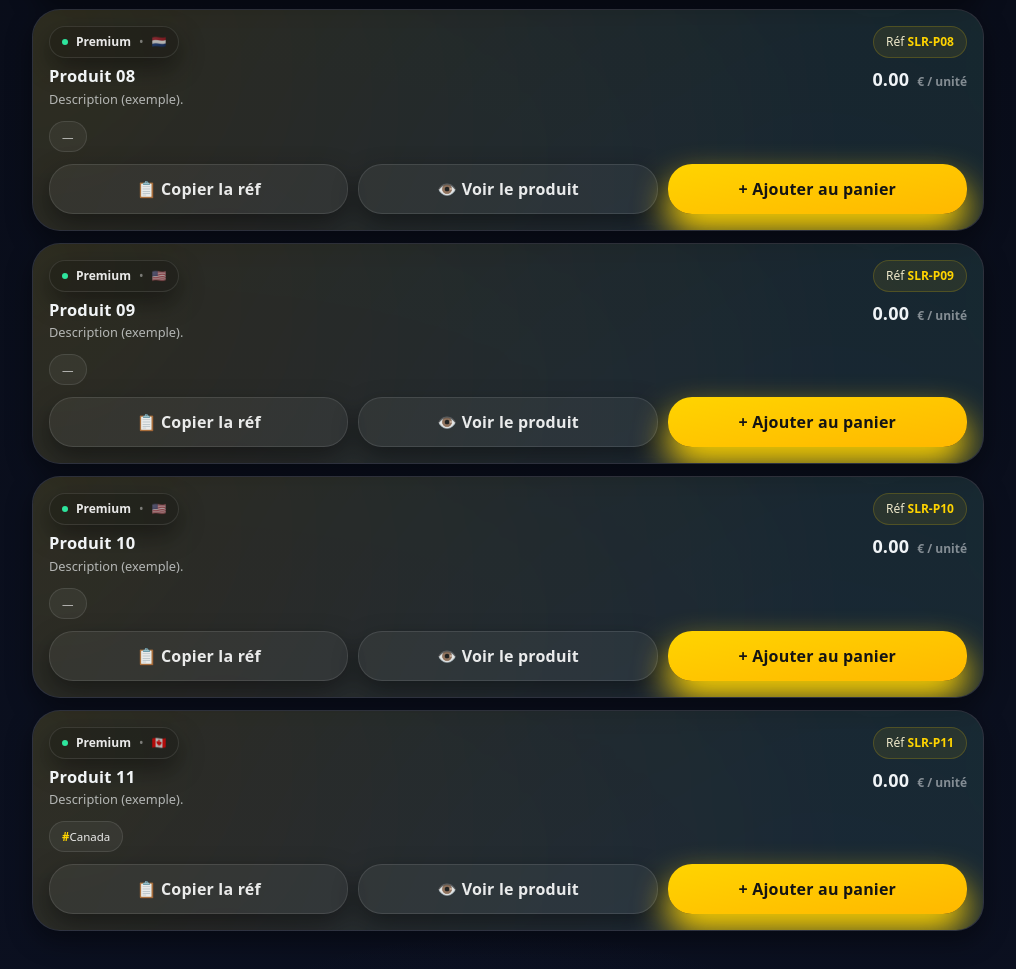
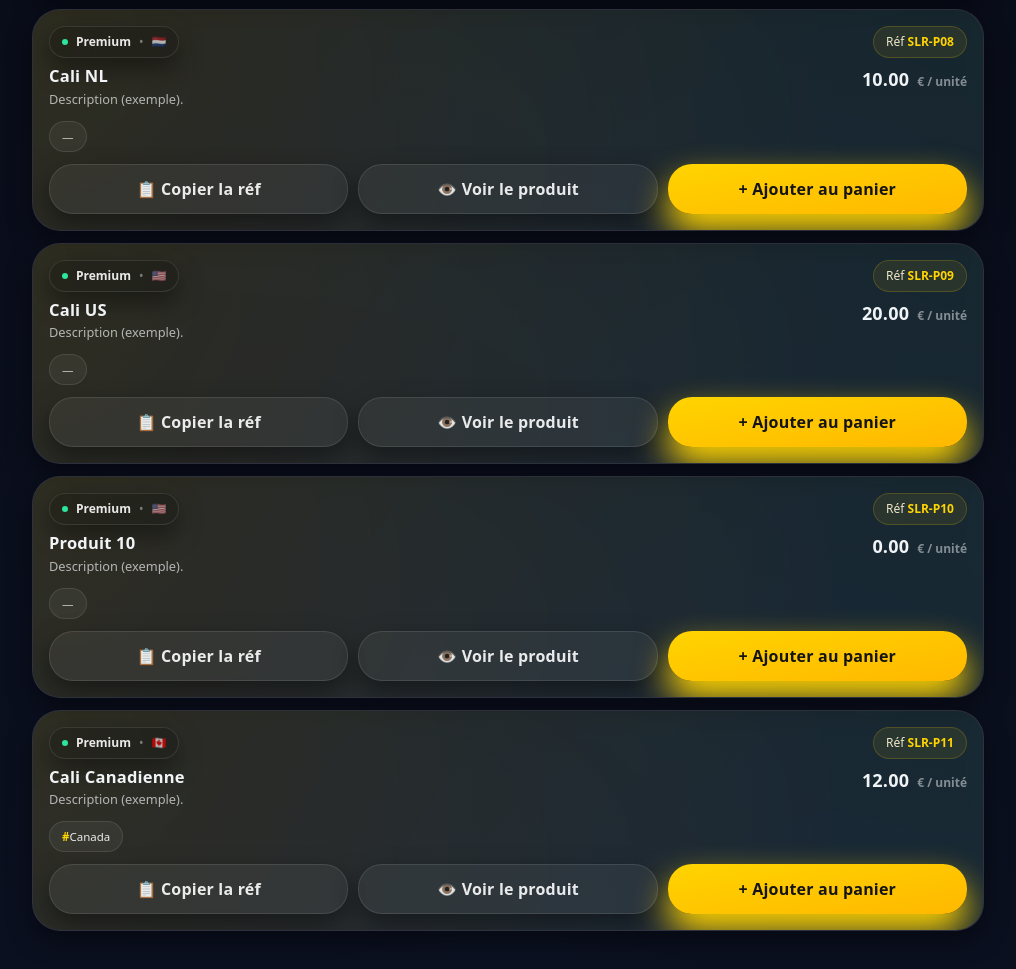
Before and after one commit to DorianOpsProject/slrboost-bot, a website: page app.html in a window 1280 px wide. Shown: the part 2074-3043 px from the top of the page, without its empty margins (132-1148 px from the left). Drawn offline with nearby package versions, Linux system fonts and the light colour scheme.

Commit message:
Update app.html

```diff
--- a/app.html
+++ b/app.html
@@ -385,7 +385,7 @@
     price:10.00,
     desc:"Description (exemple).",
     tags:["Nouveau"],
-    media:{ type:"image", src:"https://images.unsplash.com/photo-1528825871115-3581a5387919?auto=format&fit=crop&w=1400&q=80" }
+    media:{ type:"video", src:"https://raw.githubusercontent.com/DorianOpsProject/slrboost-bot/refs/heads/main/7674BB32-4909-49E2-8617-CD8F1A4447C5.mov" }
   },
   {
     id:"SLR-P02",
@@ -404,7 +404,7 @@
     category:"Catalogue",
     origin:"🇲🇦🍫",
     quality:"Premium",
-    price:0.00,
+    price:15.00,
     desc:"Description (exemple).",
     tags:["Stock limité"],
     media:{ type:"image", src:"https://images.unsplash.com/photo-1516455207990-7a41ce80f7ee?auto=format&fit=crop&w=1400&q=80" }
@@ -415,7 +415,7 @@
     category:"Catalogue",
     origin:"🇲🇦🍫",
     quality:"Premium",
-    price:0.00,
+    price:12.00,
     desc:"Description (exemple).",
     tags:[],
     media:{ type:"image", src:"https://images.unsplash.com/photo-1528826194825-0e5f49d6a52a?auto=format&fit=crop&w=1400&q=80" }
@@ -455,22 +455,22 @@
   },
   {
     id:"SLR-P08",
-    name:"Produit 08",
+    name:"Cali NL",
     category:"Catalogue",
     origin:"🇳🇱",
     quality:"Premium",
-    price:0.00,
+    price:10.00,
     desc:"Description (exemple).",
     tags:[],
     media:{ type:"image", src:"https://images.unsplash.com/photo-1523275335684-37898b6baf30?auto=format&fit=crop&w=1400&q=80" }
   },
   {
     id:"SLR-P09",
-    name:"Produit 09",
+    name:"Cali US",
     category:"Catalogue",
     origin:"🇺🇸",
     quality:"Premium",
-    price:0.00,
+    price:20.00,
     desc:"Description (exemple).",
     tags:[],
     media:{ type:"video", src:"https://interactive-examples.mdn.mozilla.net/media/cc0-videos/flower.mp4" }
@@ -488,11 +488,11 @@
   },
   {
     id:"SLR-P11",
-    name:"Produit 11",
+    name:"Cali Canadienne",
     category:"Catalogue",
     origin:"🇨🇦",
     quality:"Premium",
-    price:0.00,
+    price:12.00,
     desc:"Description (exemple).",
     tags:["Canada"],
     media:{ type:"image", src:"https://images.unsplash.com/photo-1520975958225-7a5dfb0b7e5d?auto=format&fit=crop&w=1400&q=80" }
```
